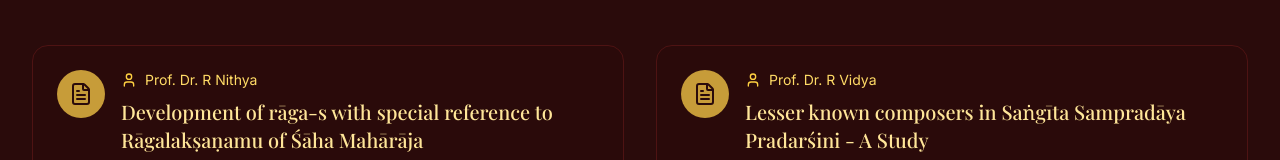
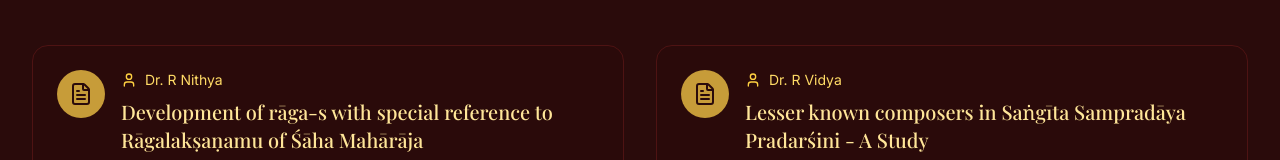
Before and after one commit to Achudh/swetaranyam_sisters, a SvelteKit app: page /research in a window 1280 px wide. Shown: the part 244-404 px from the top of the page. Built offline with nearby package versions, Linux system fonts and the light colour scheme.

Commit message:
renamed all Prof occurance

```diff
--- a/src/app.html
+++ b/src/app.html
@@ -5,14 +5,14 @@
 		<link rel="icon" href="%sveltekit.assets%/favicon.png" />
 		<meta name="viewport" content="width=device-width, initial-scale=1" />
 		<meta name="description"
-			content="Prof. Dr. R Nithya & Prof. Dr. R Vidya - Carnatic vocal duo. Concerts, teaching, research, and albums." />
+			content="Dr. R Nithya & Dr. R Vidya - Carnatic vocal duo. Concerts, teaching, research, and albums." />
 		<meta name="keywords" content="Carnatic music, vocal duo, concerts, teaching, research, albums, Chennai, India" />
 		<meta name="author" content="Swetaranyam Sisters" />
 
 		<!-- Open Graph Meta Tags -->
 		<meta property="og:title" content="Swetaranyam Sisters | Carnatic Vocal Duo" />
 		<meta property="og:description"
-			content="Prof. Dr. R Nithya & Prof. Dr. R Vidya - acclaimed Carnatic vocalists with over 25 years of concerts, teaching, and research." />
+			content="Dr. R Nithya & Dr. R Vidya - acclaimed Carnatic vocalists with over 25 years of concerts, teaching, and research." />
 		<meta property="og:type" content="website" />
 		<meta property="og:url" content="https://swetaranyam.com" />
 		<meta property="og:image" content="%sveltekit.assets%/og-image.jpg" />
@@ -21,7 +21,7 @@
 		<meta name="twitter:card" content="summary_large_image" />
 		<meta name="twitter:title" content="Swetaranyam Sisters | Carnatic Vocal Duo" />
 		<meta name="twitter:description"
-			content="Prof. Dr. R Nithya & Prof. Dr. R Vidya - acclaimed Carnatic vocalists with over 25 years of concerts, teaching, and research." />
+			content="Dr. R Nithya & Dr. R Vidya - acclaimed Carnatic vocalists with over 25 years of concerts, teaching, and research." />
 		<meta name="twitter:image" content="%sveltekit.assets%/og-image.jpg" />
 
 		<!-- Preconnect to external domains -->
--- a/src/lib/data/compositions.ts
+++ b/src/lib/data/compositions.ts
@@ -189,7 +189,7 @@ export const compositionResearchData: CompositionResearchData = {
 // Related research work data
 export const compositionResearchWork: ResearchWork = {
 	id: 'composition-research',
-	author: 'Prof. Dr. R Vidya',
+	author: 'Dr. R Vidya',
 	title: 'Lesser known composers in Saṅgīta Sampradāya Pradarśini - A Study',
 	type: 'thesis',
 	description: 'Research on lesser known composers in Carnatic music tradition with emphasis on contextualizing and curating compositions across time',
--- a/src/lib/data/index.ts
+++ b/src/lib/data/index.ts
@@ -135,7 +135,7 @@ export const teachingPrograms: TeachingProgram[] = [
 export const researchWorks: ResearchWork[] = [
 	{
 		id: '1',
-		author: 'Prof. Dr. R Nithya',
+		author: 'Dr. R Nithya',
 		title: 'Development of rāga-s with special reference to Rāgalakṣaṇamu of Śāha Mahārāja',
 		type: 'thesis',
 		description: 'Doctoral research on the development of Ragas',
@@ -146,7 +146,7 @@ export const researchWorks: ResearchWork[] = [
 	},
 	{
 		id: '2',
-		author: 'Prof. Dr. R Vidya',
+		author: 'Dr. R Vidya',
 		title: 'Lesser known composers in Saṅgīta Sampradāya Pradarśini - A Study',
 		type: 'thesis',
 		description: 'Research on lesser known composers in Carnatic music tradition',
--- a/src/lib/data/ragas.ts
+++ b/src/lib/data/ragas.ts
@@ -134,7 +134,7 @@ export const RagaResearchData: RagaResearchData = {
 // Related research work data
 export const RagaResearchWork: ResearchWork = {
 	id: 'Raga-research',
-	author: 'Prof. Dr. R Nithya',
+	author: 'Dr. R Nithya',
 	title: 'Development of rāga-s with special reference to Rāgalakṣaṇamu of Śāha Mahārāja',
 	type: 'thesis',
 	description: 'Doctoral research on the development of Ragas with chronological and analytical approach',
--- a/src/lib/types/index.ts
+++ b/src/lib/types/index.ts
@@ -80,7 +80,7 @@ export interface TeachingProgram {
 
 export interface ResearchWork {
 	id: string;
-	author: 'Prof. Dr. R Nithya' | 'Prof. Dr. R Vidya' | 'both';
+	author: 'Dr. R Nithya' | 'Dr. R Vidya' | 'both';
 	title: string;
 	type: 'thesis' | 'paper' | 'presentation' | 'book';
 	description: string;
--- a/src/routes/+page.svelte
+++ b/src/routes/+page.svelte
@@ -308,7 +308,7 @@
 	<div class="max-w-7xl mx-auto px-4 sm:px-6 lg:px-8">
 		<h2 id="research-heading" class="font-display text-3xl text-gold-200">Research Works</h2>
 		<div class="py-8">
-			Explore the scholarly contributions of Prof. Dr. R Nithya & Prof. Dr. R Vidya in the field of Carnatic music research and tradition preservation.
+			Explore the scholarly contributions of Dr. R Nithya & Dr. R Vidya in the field of Carnatic music research and tradition preservation.
 		</div>
 		<div class="">
 			<a
```
